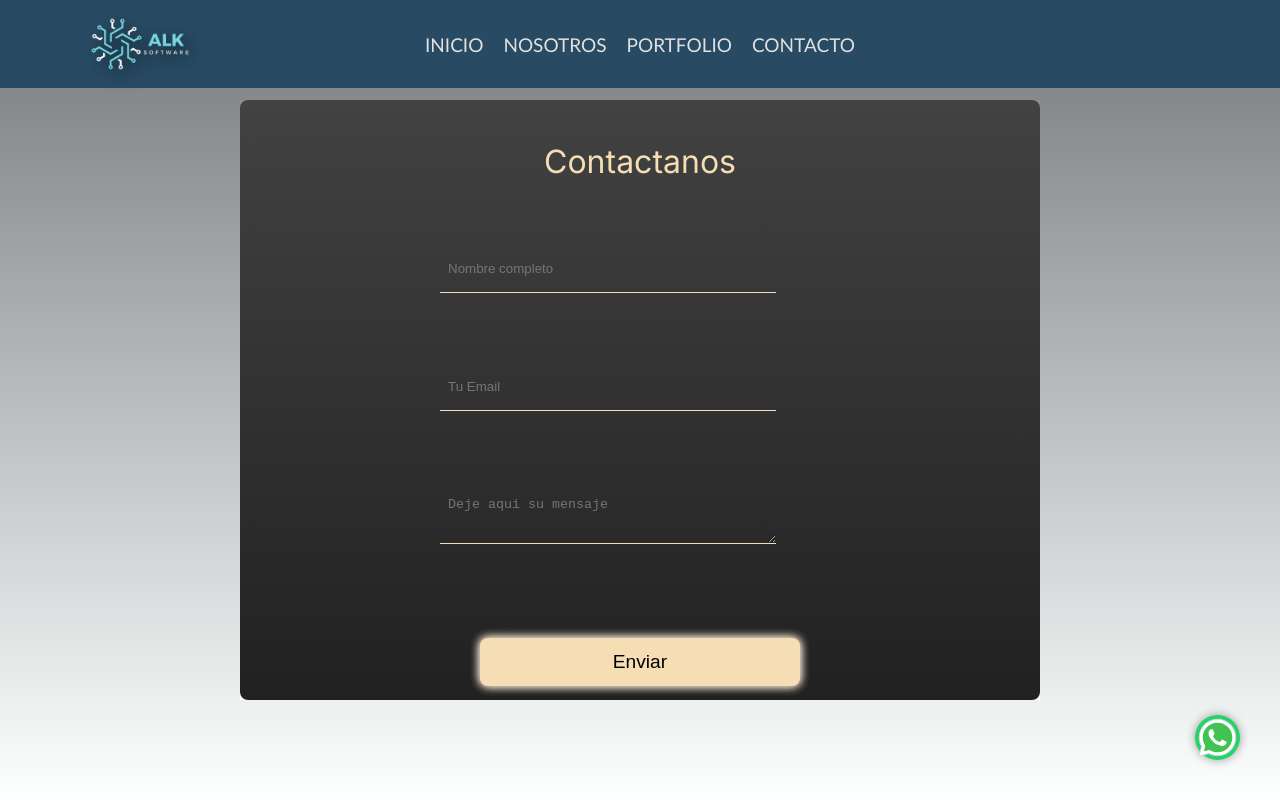
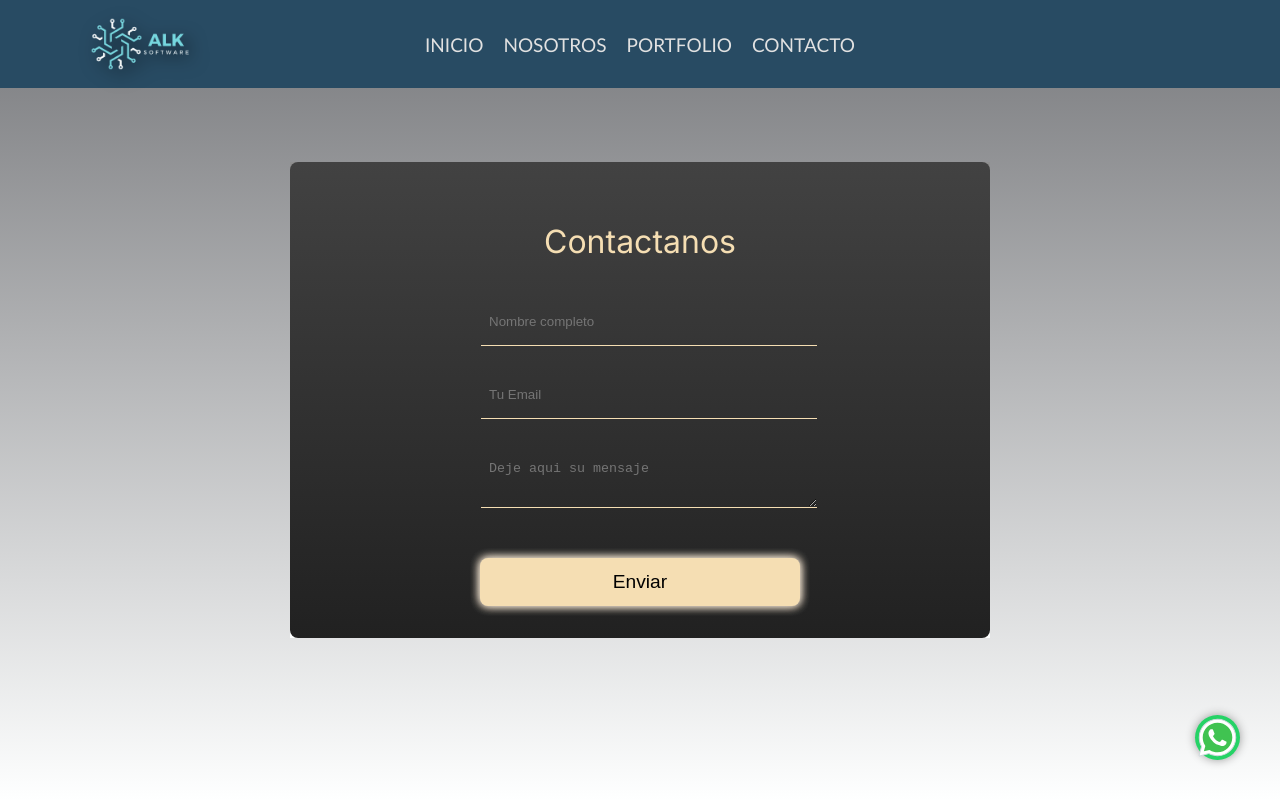
Before and after one commit to alejoborracci21/ALK-Software, a Next.js app: page /contact in a window 1280 px wide. Shown: the top 800 px of the page. Built offline with nearby package versions, Linux system fonts and the light colour scheme.

Commit message:
Se cambio resolucion form

```diff
--- a/src/app/contact/page.module.css
+++ b/src/app/contact/page.module.css
@@ -9,23 +9,25 @@
 
 .container {
     margin: 0 auto;
-    display: flex;
+    display: inline-flex;
     justify-content: center;
     align-items: center;
     background: linear-gradient(to top, #feffff, #8f8f8f);
 }
 
 .form {
-    width: 800px;
-    height: 600px;
+    width: 700px; /* Cambiado a porcentaje */
+    max-width: 800px; /* Establecer un ancho máximo */
+    height: auto; /* Altura automática basada en el contenido */
     background-image: linear-gradient(to bottom, #424242, #212121);
     display: flex;
     align-items: center;
     flex-direction: column;
     border-radius: 0.5rem;
-    justify-content: space-around;
+    justify-content: flex-start;
+    padding: 2rem; /* Espacios interiores ajustados */
+    box-sizing: border-box;
 }
-
 
 .title {
     color: wheat;
```
